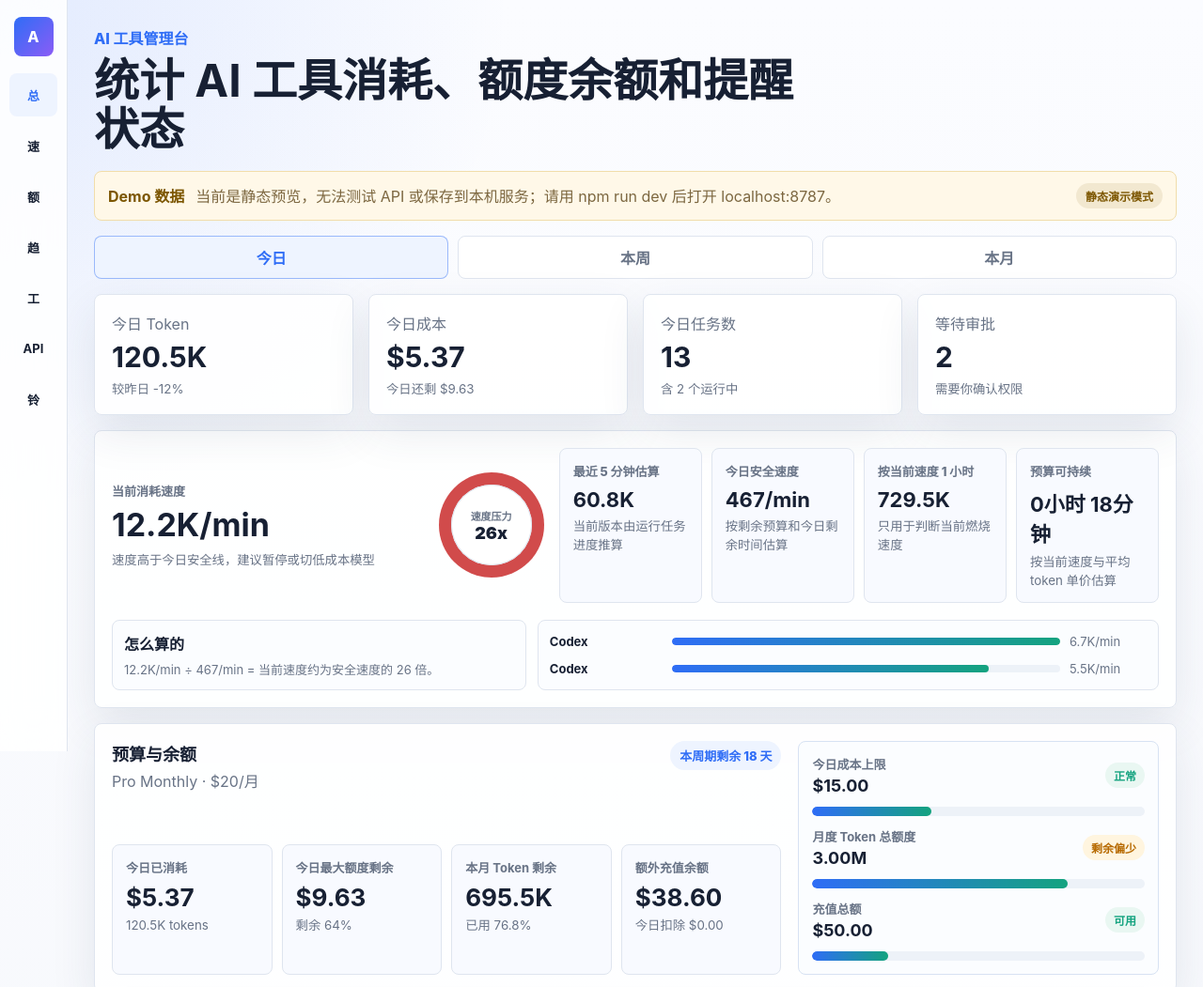
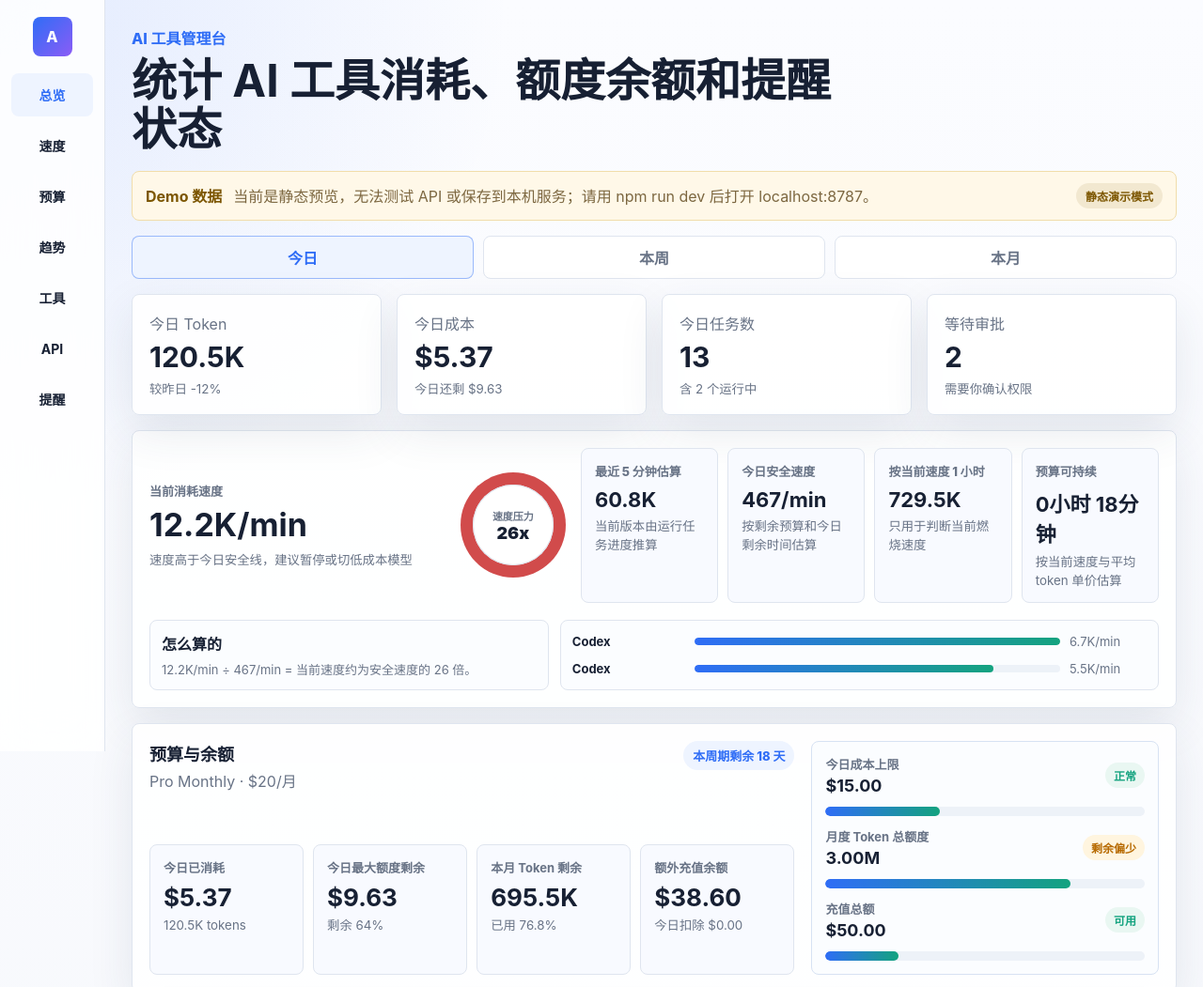
Before and after one commit to 3joyforest/ai-hub-console-AI-, a website: page web/index.html in a window 1280 px wide. Shown: the top 1051 px of the page at 94% size. Drawn offline with Linux system fonts and the light colour scheme; no server answers.

Commit message:
Use full labels in slim sidebar

```diff
--- a/web/index.html
+++ b/web/index.html
@@ -13,13 +13,13 @@
       </div>
 
       <nav class="nav" aria-label="主导航">
-        <button class="active" data-target="overview" title="总览">总</button>
-        <button data-target="rate" title="速度">速</button>
-        <button data-target="budget" title="预算">额</button>
-        <button data-target="trends" title="趋势">趋</button>
-        <button data-target="tools" title="工具">工</button>
+        <button class="active" data-target="overview" title="总览">总览</button>
+        <button data-target="rate" title="速度">速度</button>
+        <button data-target="budget" title="预算">预算</button>
+        <button data-target="trends" title="趋势">趋势</button>
+        <button data-target="tools" title="工具">工具</button>
         <button data-target="providers" title="API">API</button>
-        <button data-target="notifications" title="提醒">铃</button>
+        <button data-target="notifications" title="提醒">提醒</button>
       </nav>
     </aside>
 
--- a/web/styles.css
+++ b/web/styles.css
@@ -69,8 +69,8 @@ h3 {
 .sidebar {
   position: fixed;
   inset: 0 auto 0 0;
-  width: 72px;
-  padding: 18px 10px;
+  width: 112px;
+  padding: 18px 12px;
   background: rgba(255, 255, 255, 0.86);
   border-right: 1px solid var(--line);
   color: var(--ink);
@@ -146,10 +146,10 @@ h3 {
 .nav button {
   width: 100%;
   min-height: 46px;
-  padding: 0;
+  padding: 0 10px;
   text-align: center;
   font-weight: 700;
-  font-size: 13px;
+  font-size: 14px;
 }
 
 .nav button.active,
@@ -225,7 +225,7 @@ h3 {
 }
 
 .app {
-  margin-left: 72px;
+  margin-left: 112px;
   padding: 28px;
 }
 
```
